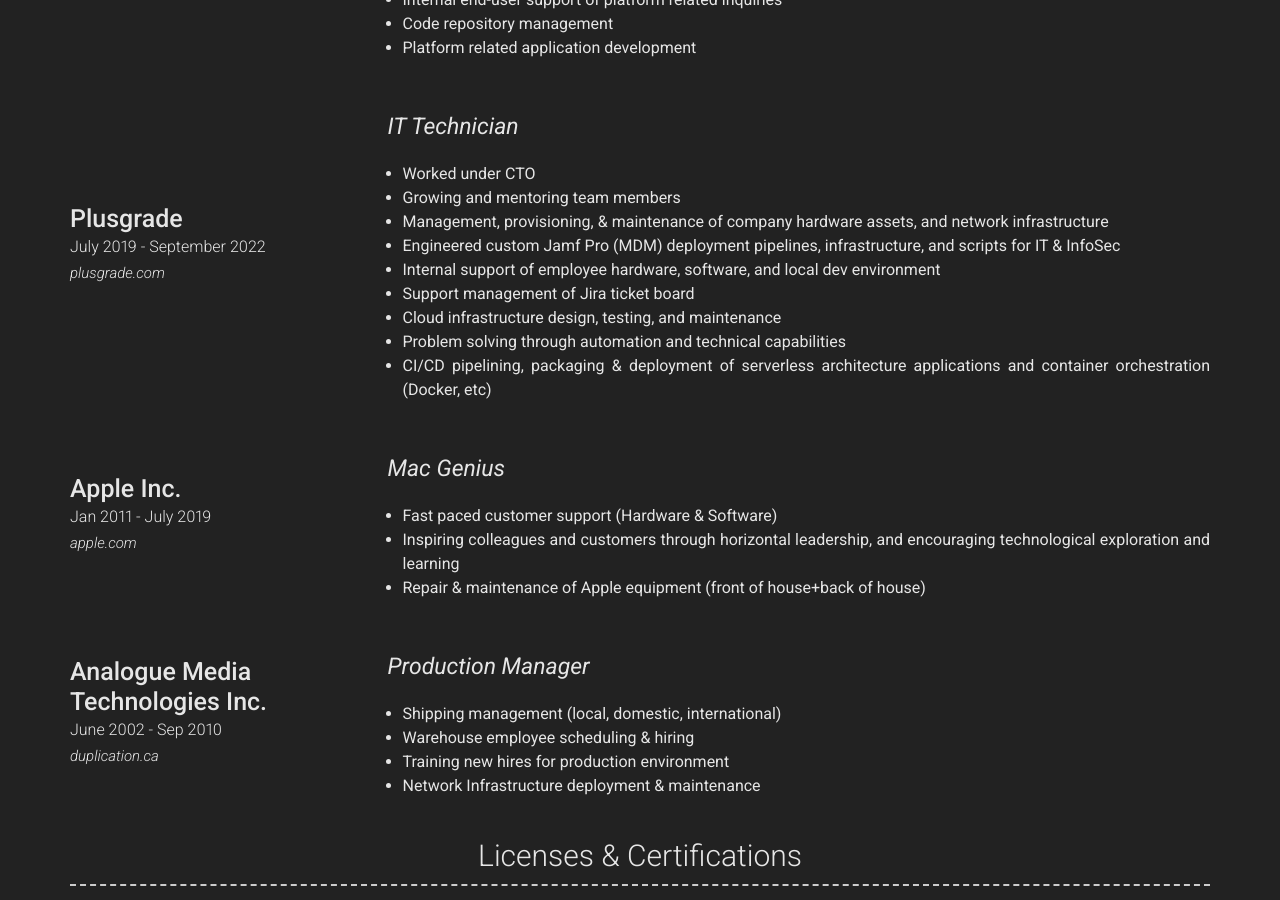
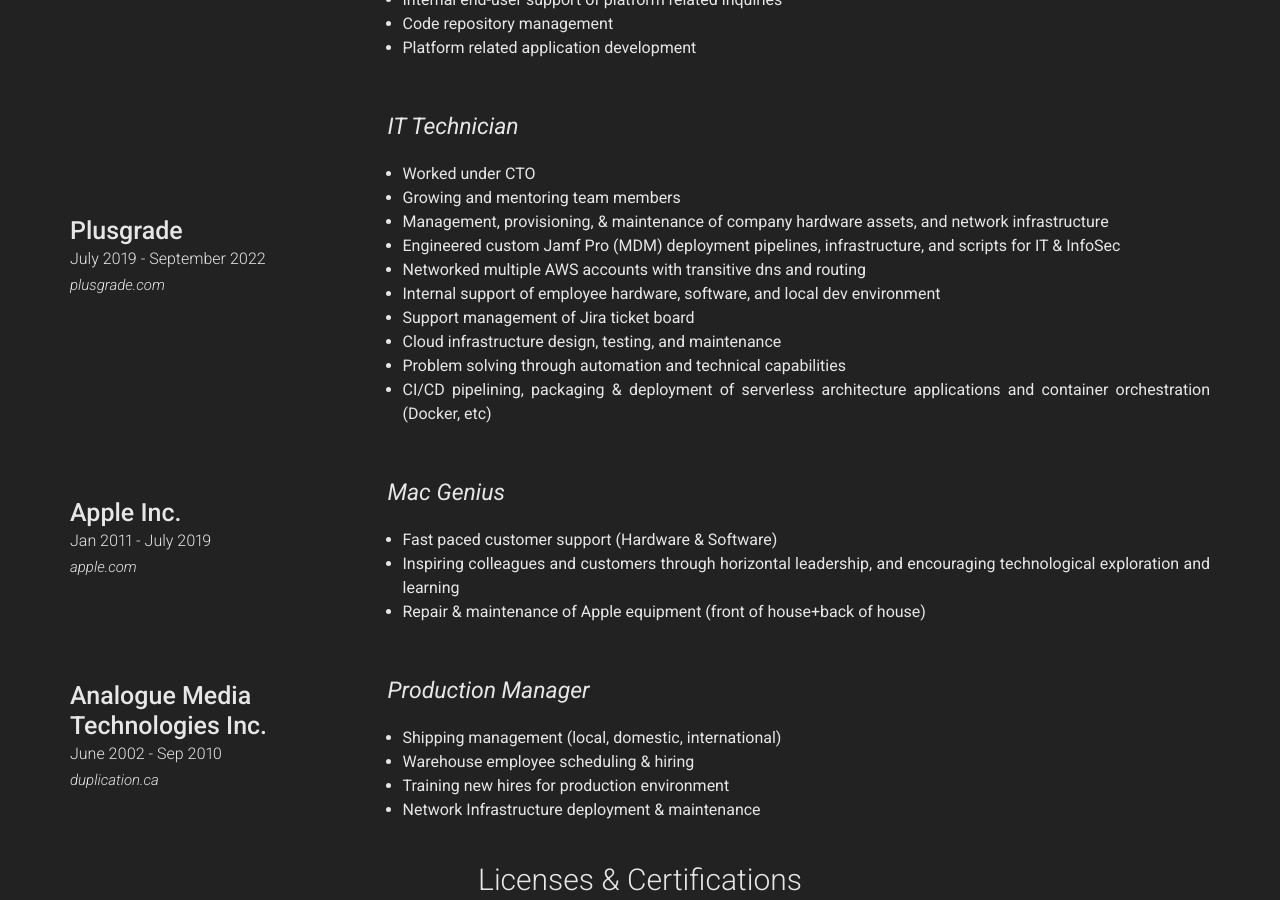
Before and after one commit to arousseaumtl/arousseaumtl.github.io, a Jekyll site: the page built from index.md, in a window 1280 px wide and 900 px high, scrolled down 776 px. Built offline with Jekyll 4.4.1, drawn with Linux system fonts in a browser that asks for light colours; nearby versions of some CDN libraries.

Commit message:
added to description

```diff
--- a/_config.yml
+++ b/_config.yml
@@ -45,6 +45,7 @@
             - Growing and mentoring team members
             - Management, provisioning, & maintenance of company hardware assets, and network infrastructure
             - Engineered custom Jamf Pro (MDM) deployment pipelines, infrastructure, and scripts for IT & InfoSec
+            - Networked multiple AWS accounts with transitive dns and routing
             - Internal support of employee hardware, software, and local dev environment
             - Support management of Jira ticket board
             - Cloud infrastructure design, testing, and maintenance
```
